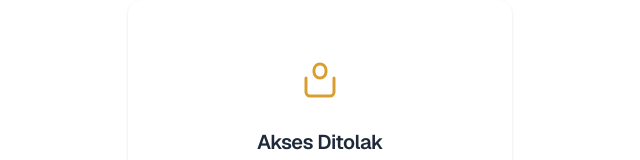
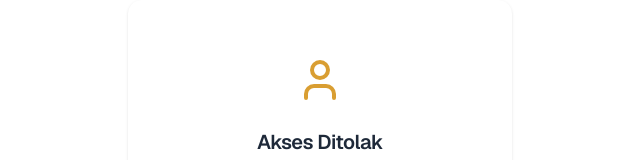
Before and after one commit to Insomnia-Space/web, a Next.js app: page /unauthorized in a window 1280 px wide. Shown: the part 112-272 px from the top of the page, without its empty margins (320-960 px from the left). Built offline with nearby package versions, Linux system fonts and the light colour scheme.

Commit message:
style(unauthorized): update icon appearance

```diff
--- a/package.json
+++ b/package.json
@@ -65,6 +65,7 @@
     "next": "15.5.4",
     "next-auth": "^4.24.11",
     "next-themes": "^0.4.6",
+    "phosphor-react": "^1.4.1",
     "react": "19.1.0",
     "react-dom": "19.1.0",
     "react-hook-form": "^7.64.0",
--- a/src/app/unauthorized/page.tsx
+++ b/src/app/unauthorized/page.tsx
@@ -2,6 +2,7 @@
 
 import { Button } from '@/components/ui/button';
 import { Card, CardContent, CardDescription, CardHeader, CardTitle } from '@/components/ui/card';
+import { User } from 'lucide-react';
 import Link from 'next/link';
 
 export default function UnauthorizedPage() {
@@ -10,20 +11,7 @@ export default function UnauthorizedPage() {
       <Card className="w-full max-w-sm rounded-xl border-none bg-white text-center shadow-sm">
         <CardHeader className="p-8">
           <div className="mx-auto mb-4 h-12 w-12 text-yellow-600 opacity-80">
-            <svg
-              className="h-full w-full"
-              fill="none"
-              stroke="currentColor"
-              viewBox="0 0 24 24"
-              xmlns="http://www.w3.org/2000/svg"
-            >
-              <path
-                strokeLinecap="round"
-                strokeLinejoin="round"
-                strokeWidth={1.5}
-                d="M12 11c1.657 0 3-1.343 3-3V7a3 3 0 10-6 0v1c0 1.657 1.343 3 3 3zM5 11v7a2 2 0 002 2h10a2 2 0 002-2v-7"
-              />
-            </svg>
+            <User className="h-full w-full" />
           </div>
 
           <CardTitle className="text-xl font-semibold tracking-tight text-gray-800">
```
Also changed, not shown: 1 other file (tests, documents, lock files or other folders).
